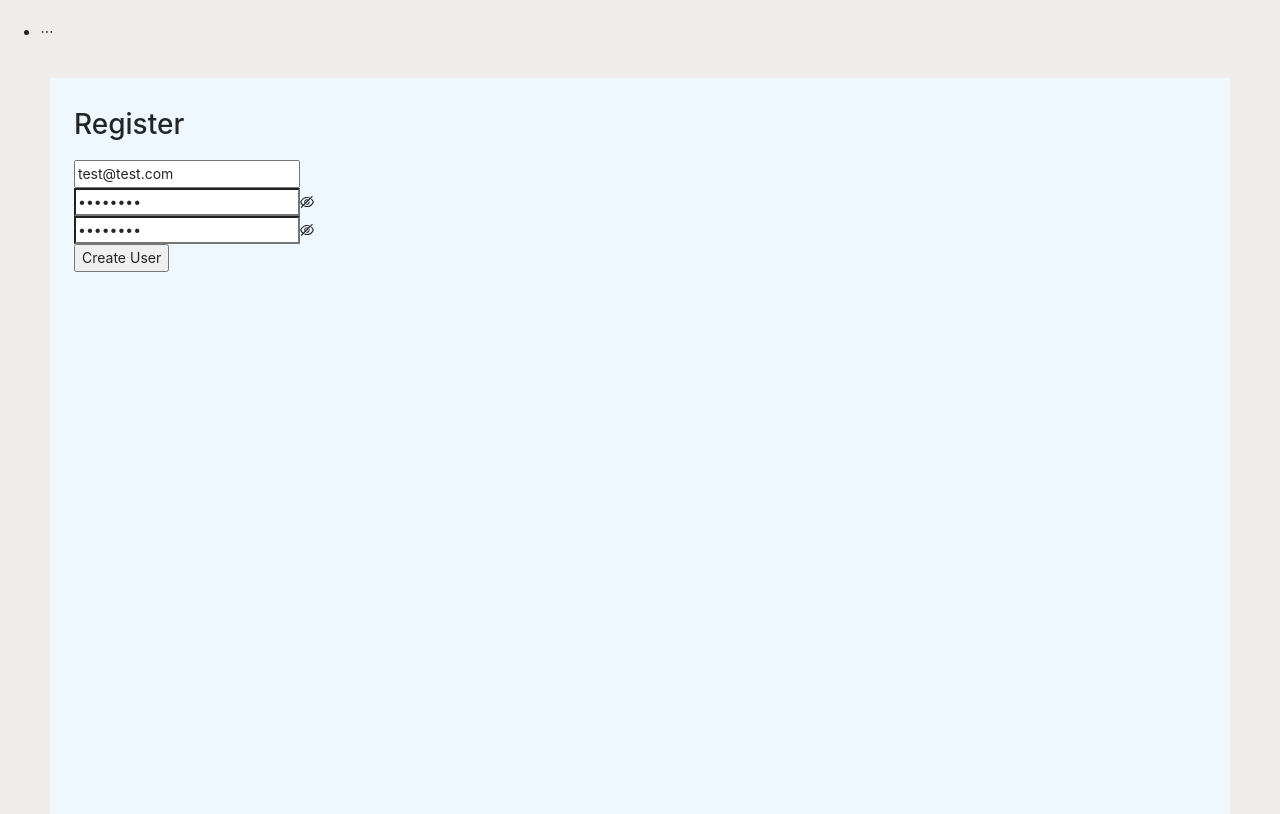
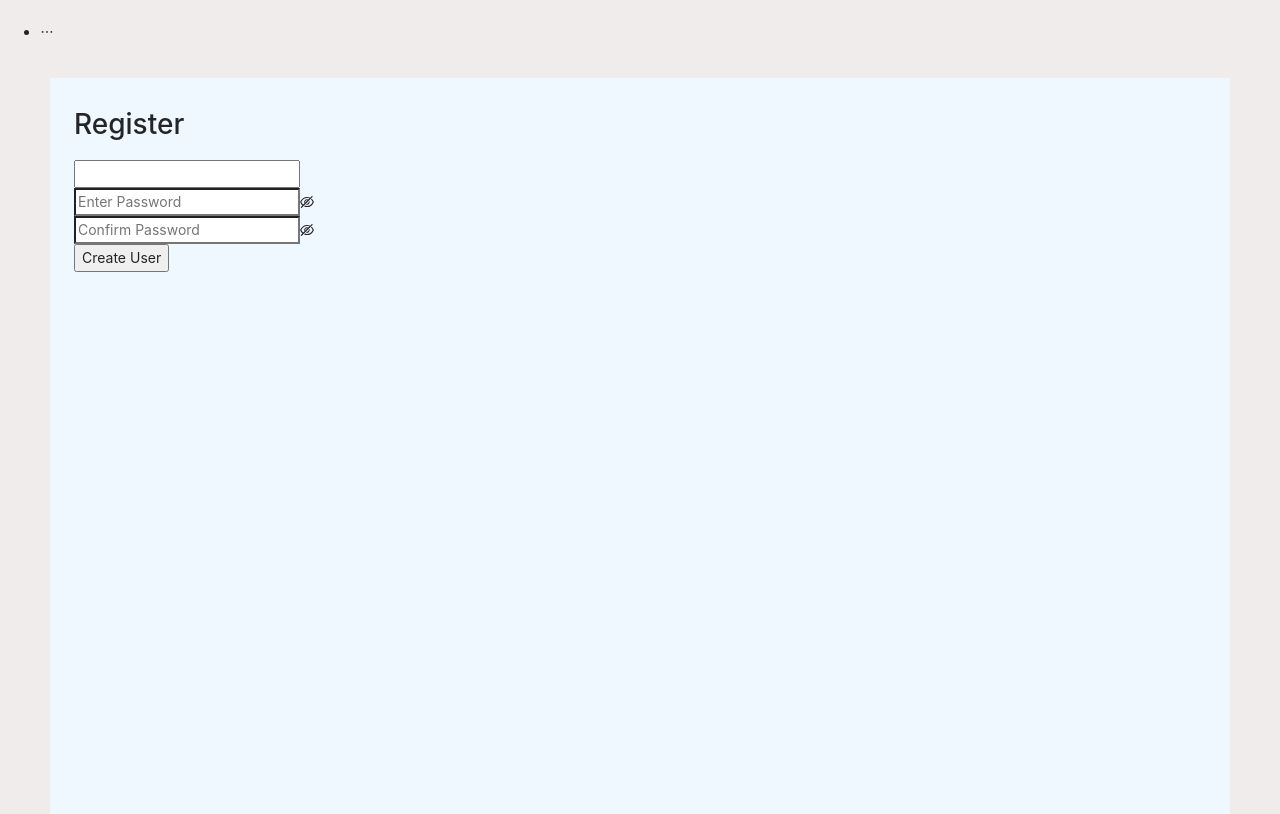
Before and after one commit to anbreaker/vite-pinia-firebase-app, a Vue app: page /register in a window 1280 px wide. Built offline with nearby package versions, Linux system fonts and the light colour scheme; no server answers.

Commit message:
delete example init user on register and login

```diff
--- a/src/views/Login.vue
+++ b/src/views/Login.vue
@@ -62,8 +62,8 @@
   const userStore = useUserStore();
 
   const formState = reactive({
-    email: 'test@test.com',
-    password: 'testtest',
+    email: '',
+    password: '',
   });
 
   const onFinish = async () => {
--- a/src/views/Register.vue
+++ b/src/views/Register.vue
@@ -67,9 +67,9 @@
   const router = useRouter();
 
   const formState = reactive({
-    email: 'test@test.com',
-    password: 'testtest',
-    password2: 'testtest',
+    email: '',
+    password: '',
+    password2: '',
   });
 
   const validatePass = async (_rule, value) => {
```
Also changed, not shown: 1 other file (tests, documents, lock files or other folders).
